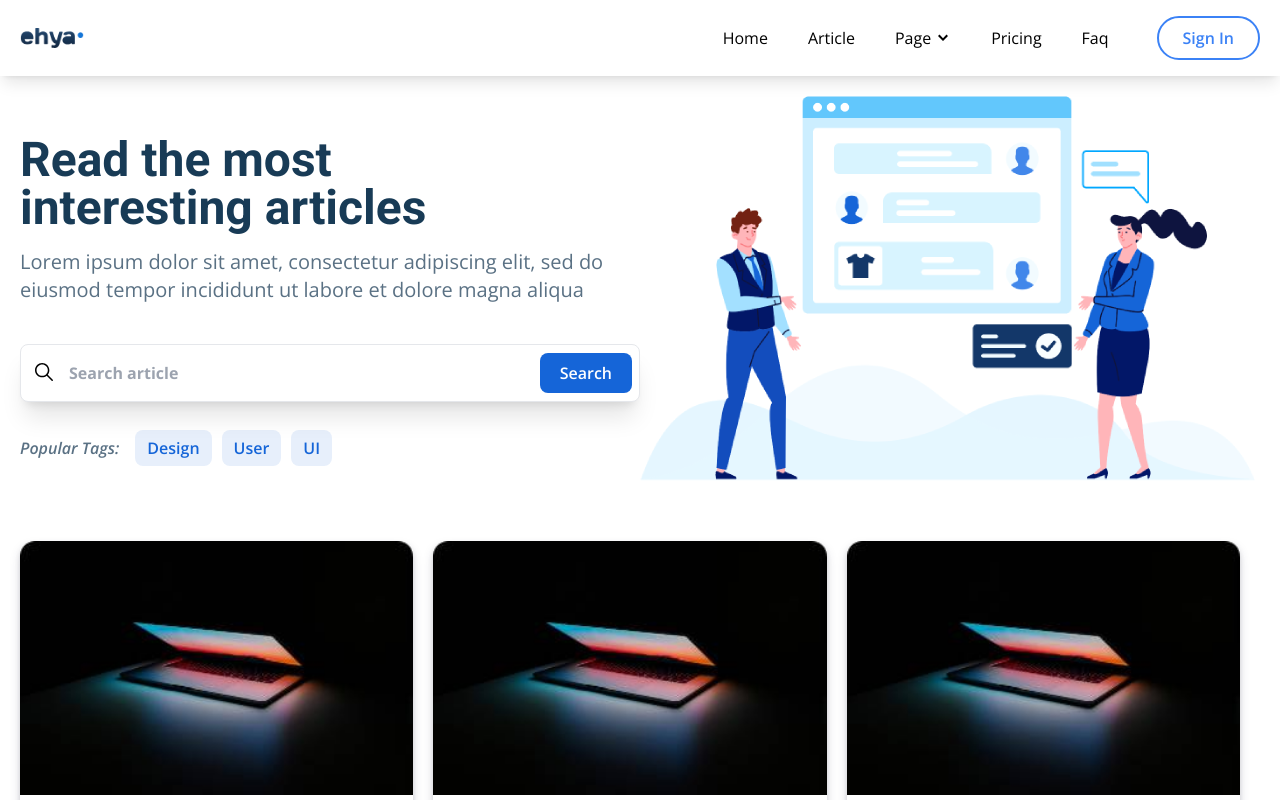
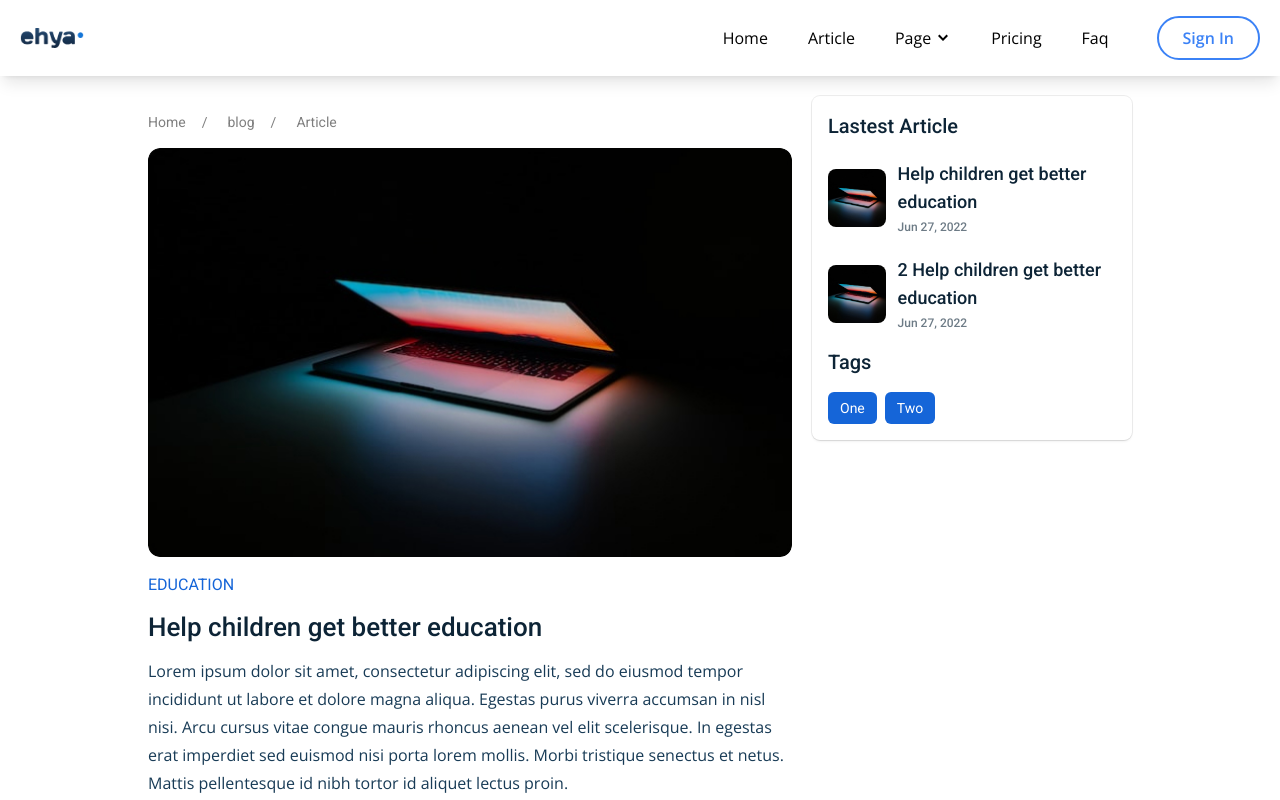
Before and after one commit to navedkhan012/blog, a React (Create React App) app in the folder frontend/: page /blog/1 in a window 1280 px wide. Shown: the top 800 px of the page. Built offline with nearby package versions, Linux system fonts and the light colour scheme.

Commit message:
9 article

```diff
--- a/frontend/package.json
+++ b/frontend/package.json
@@ -9,6 +9,7 @@
     "react": "^18.2.0",
     "react-dom": "^18.2.0",
     "react-icons": "^4.12.0",
+    "react-router-dom": "^6.20.0",
     "react-scripts": "5.0.1",
     "web-vitals": "^2.1.4"
   },
--- a/frontend/src/App.js
+++ b/frontend/src/App.js
@@ -1,11 +1,15 @@
 import "./App.css";
+import ArticleDetail from "./pages/articleDetail/ArticleDetail";
 import Home from "./pages/home/Home";
+import { Routes, Route } from "react-router-dom";
 
 function App() {
   return (
     <div className="font-opensans">
-      <Home />
-      <h1>hello</h1>
+      <Routes>
+        <Route path="/" element={<Home />} />
+        <Route path="/blog/:id" element={<ArticleDetail />} />
+      </Routes>
     </div>
   );
 }
--- /dev/null
+++ b/frontend/src/components/BreadCurmbs.js
@@ -0,0 +1,27 @@
+import React from "react";
+import { Link } from "react-router-dom";
+
+/**
+ * @author
+ * @function breadcrumb
+ **/
+
+const Breadcrumbs = ({ data }) => {
+  return (
+    <div className="flex items-center py-4 overflow-x-auto whitespace-nowrap gap-x-5">
+      {data.map((item, index) => {
+        return (
+          <div
+            key={index}
+            className="text-black opacity-50 text-xs md:text-sm font-roboto"
+          >
+            <Link to={item.link}>{item.name}</Link>
+            {index !== data.length - 1 && <span className="ml-4">/</span>}
+          </div>
+        );
+      })}
+    </div>
+  );
+};
+
+export default Breadcrumbs;
--- a/frontend/src/constants/images.js
+++ b/frontend/src/constants/images.js
@@ -2,6 +2,7 @@ import logo from "../assets/logo.png";
 import whiteLogo from "../assets/white-logo.png";
 import hero from "../assets/hero.png";
 import post1 from "../assets/posts/post1.jpg";
+import post2 from "../assets/posts/post-2.jpg";
 import postProfileImage from "../assets/profile.png";
 import wave from "../assets/wave.png";
 import facebookCard from "../assets/fbcard.png";
@@ -10,6 +11,7 @@ const images = {
   logo,
   hero,
   post1,
+  post2,
   postProfileImage,
   wave,
   facebookCard,
--- a/frontend/src/index.js
+++ b/frontend/src/index.js
@@ -2,11 +2,14 @@ import React from "react";
 import ReactDOM from "react-dom/client";
 import "./index.css";
 import App from "./App";
+import { BrowserRouter } from "react-router-dom";
 
 const root = ReactDOM.createRoot(document.getElementById("root"));
 root.render(
   <React.StrictMode>
-    <App />
+    <BrowserRouter>
+      <App />
+    </BrowserRouter>
   </React.StrictMode>
 );
 
--- /dev/null
+++ b/frontend/src/pages/articleDetail/ArticleDetail.js
@@ -0,0 +1,89 @@
+import React from "react";
+import MainLayout from "../../components/MainLayout";
+import Breadcrumbs from "../../components/BreadCurmbs";
+import { images } from "../../constants";
+import { Link } from "react-router-dom";
+import SuggestedPosts from "./conatiner/SuggestedPosts";
+
+/**
+ * @author
+ * @function ArticleDetail
+ **/
+
+const breadcrumbsData = [
+  {
+    name: "Home",
+    link: "/",
+  },
+  {
+    name: "blog",
+    link: "/blog",
+  },
+  {
+    name: "Article",
+    link: "/blog/1",
+  },
+];
+
+const postsData = [
+  {
+    _id: "1",
+    image: images.post2,
+    title: "Help children get better education",
+    createAt: "Jun 27, 2022",
+  },
+  {
+    _id: "2",
+    image: images.post2,
+    title: "2 Help children get better education",
+    createAt: "Jun 27, 2022",
+  },
+];
+
+const tagsData = ["one", "two"];
+
+const ArticleDetail = (props) => {
+  return (
+    <MainLayout>
+      <section className=" container mx-auto max-w-5xl flex flex-col px-5 py-5 lg:flex-row lg:gap-x-5 lg:items-start">
+        <article className="flex-1">
+          <Breadcrumbs data={breadcrumbsData} />
+          <img
+            src={images.post2}
+            alt="article"
+            className=" rounded-xl w-full"
+          />
+          <Link
+            to={"/blog?category=selectedCategory"}
+            className="text-primary text-sm font-roboto inline-block mt-4 md:text-base"
+          >
+            EDUCATION
+          </Link>
+          <h1 className="text-xl font-medium font-roboto mt-4 text-dark-hard md:text-[26px]">
+            Help children get better education
+          </h1>
+          <div className="mt-4 text-dark-soft">
+            <p className=" leading-7 ">
+              Lorem ipsum dolor sit amet, consectetur adipiscing elit, sed do
+              eiusmod tempor incididunt ut labore et dolore magna aliqua.
+              Egestas purus viverra accumsan in nisl nisi. Arcu cursus vitae
+              congue mauris rhoncus aenean vel elit scelerisque. In egestas erat
+              imperdiet sed euismod nisi porta lorem mollis. Morbi tristique
+              senectus et netus. Mattis pellentesque id nibh tortor id aliquet
+              lectus proin.
+            </p>
+          </div>
+        </article>
+
+        <SuggestedPosts
+          header={"Lastest Article"}
+          posts={postsData}
+          tags={tagsData}
+          className={"mt-8 lg:mt-0 max-w-xs"}
+        />
+      </section>
+    </MainLayout>
+  );
+};
+
+export default ArticleDetail;
--- /dev/null
+++ b/frontend/src/pages/articleDetail/conatiner/SuggestedPosts.js
@@ -0,0 +1,65 @@
+import React from "react";
+import { Link } from "react-router-dom";
+
+/**
+ * @author
+ * @function SuggestedPosts
+ **/
+
+const SuggestedPosts = ({ className, header, posts = [], tags = [] }) => {
+  console.log("posts", posts);
+  return (
+    <div
+      className={` w-full
+      shadow-[0px_2px_3px_-1px_rgba(0,0,0,0.1),0px_1px_0px_0px_rgba(25,28,33,0.02),0px_0px_0px_1px_rgba(25,28,33,0.08)]
+      rounded-lg p-4 ${className}`}
+    >
+      <h2 className="font-roboto font-medium text-dark-hard md:text-xl">
+        {header}
+      </h2>
+      <div className="grid gap-y-5 mt-5 md:grid-cols-2 md:gap-x-5 lg:grid-cols-1">
+        {posts.map((post, index) => {
+          return (
+            <div
+              key={index}
+              className=" flex space-x-3 flex-nowrap items-center"
+            >
+              <img
+                src={post.image}
+                alt={post.title}
+                className="aspect-square object-cover rounded-lg w-1/5"
+              />
+              <div className=" text-sm font-roboto text-dark-hard font-medium">
+                <h3 className="text-sm font-roboto text-dark-hard font-medium md:text-base lg:text-lg">
+                  {" "}
+                  {post.title}
+                </h3>
+                <span className=" text-xs opacity-60">{post.createAt}</span>
+              </div>
+            </div>
+          );
+        })}
+      </div>
+
+      <h2 className=" font-roboto font-medium text-dark-hard mt-4 md:text-xl">
+        Tags
+      </h2>
+      <div className="flex flex-wrap gap-x-2 gap-y-2 mt-4">
+        {tags.map((tag) => {
+          return (
+            <Link
+              to={"/"}
+              className=" capitalize inline-block rounded-md px-3 py-1.5 bg-primary font-roboto text-xs text-white
+                md:text-sm
+              "
+            >
+              {tag}
+            </Link>
+          );
+        })}
+      </div>
+    </div>
+  );
+};
+
+export default SuggestedPosts;
```
Also changed, not shown: frontend/src/assets/posts/post-2.jpg (added), 1 other file (tests, documents, lock files or other folders).
